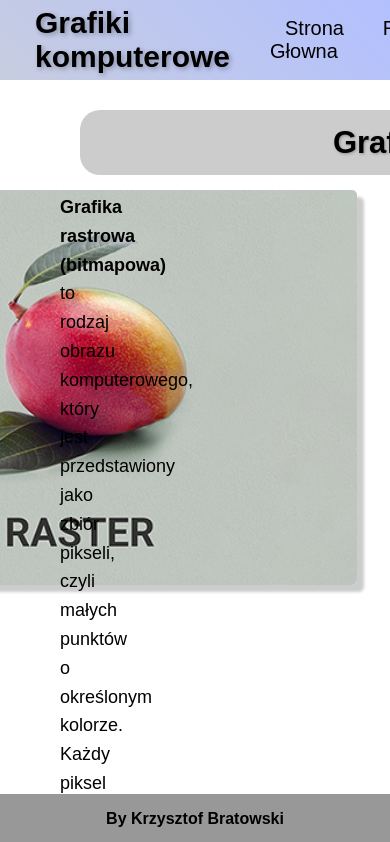
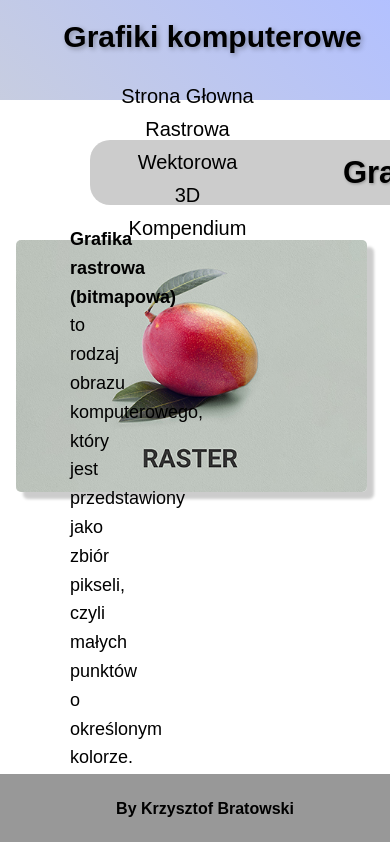
Before and after one commit to bratek1986/stronaGrafikiKomputerowe, a plain HTML site: page rastrowa.html in a window 390 px wide. Shown: the top 842 px of the page. Drawn offline with Linux system fonts and the light colour scheme.

Commit message:
Update rastrowa.html

```diff
--- a/rastrowa.html
+++ b/rastrowa.html
@@ -5,6 +5,60 @@
     <title>grafiki komputerowe</title>
   </head>
   <style>
+    @media screen and (max-width: 768px) {
+    #naglowek {
+        flex-direction: column; /* Nagłówek w kolumnie */
+        height: auto;
+        padding: 10px 0;
+        text-align: center;
+    }
+
+    #tytul {
+        font-size: 24px;
+        margin: 10px 0;
+    }
+
+    #navbar ul {
+        flex-direction: column; /* Menu w pionie */
+        padding: 0;
+    }
+
+    #navbar li {
+        margin: 5px 0;
+    }
+
+    #content {
+        padding: 10px;
+        text-align: center;
+    }
+
+    #text2, #lista, #lista2, #lista3 {
+        margin: 10px auto;
+        max-width: 90%;
+        font-size: 16px;
+    }
+
+    #zdjecie1, #zdjecie2, #zdjecie3 {
+        float: none;
+        display: block;
+        max-width: 90%;
+        height: auto;
+        margin: 20px auto;
+    }
+
+    #tytul_content, #text_content, #wady, #zastosowania {
+        width: 90%;
+        margin: 20px auto;
+    }
+
+    #footer {
+        position: relative;
+        height: auto;
+        padding: 10px;
+        text-align: center;
+    }
+}
+
     #header {
       position: sticky;
       top: 0;
```
